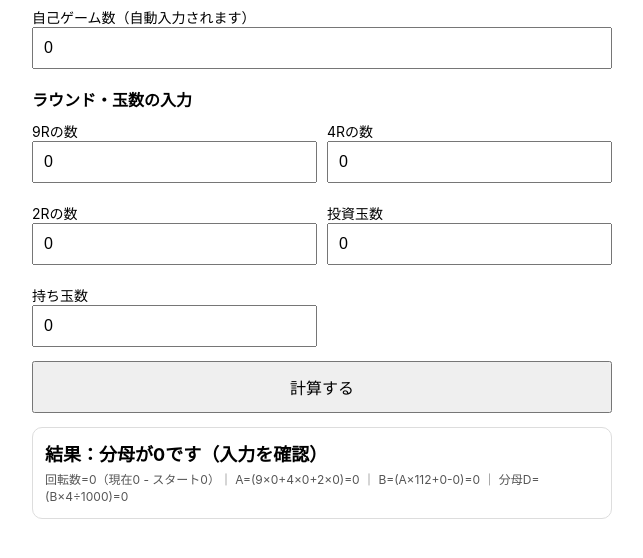
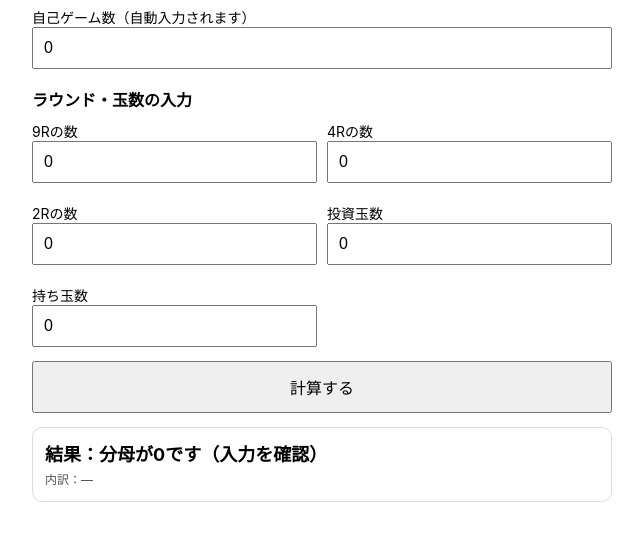
Before and after one commit to asupi01140903/nakikeisan, a plain HTML site: page index.html in a window 1280 px wide. Shown: the part 146-704 px from the top of the page, without its empty margins (318-961 px from the left). Drawn offline with Linux system fonts and the light colour scheme.

Commit message:
Update index.html

```diff
--- a/index.html
+++ b/index.html
@@ -98,11 +98,7 @@
       const resultEl = document.getElementById("result");
       const detailEl = document.getElementById("detail");
 
-      detailEl.textContent =
-        `回転数=${spin}（現在${n("currentGame")} - スタート${n("startGame")}）｜ ` +
-        `A=(9×${r9}+4×${r4}+2×${r2})=${A} ｜ ` +
-        `B=(A×112+${invest}-${hold})=${B} ｜ ` +
-        `分母D=(B×4÷1000)=${D}`;
+
 
       if (!Number.isFinite(D) || D === 0) {
         resultEl.textContent = "結果：分母が0です（入力を確認）";
```
